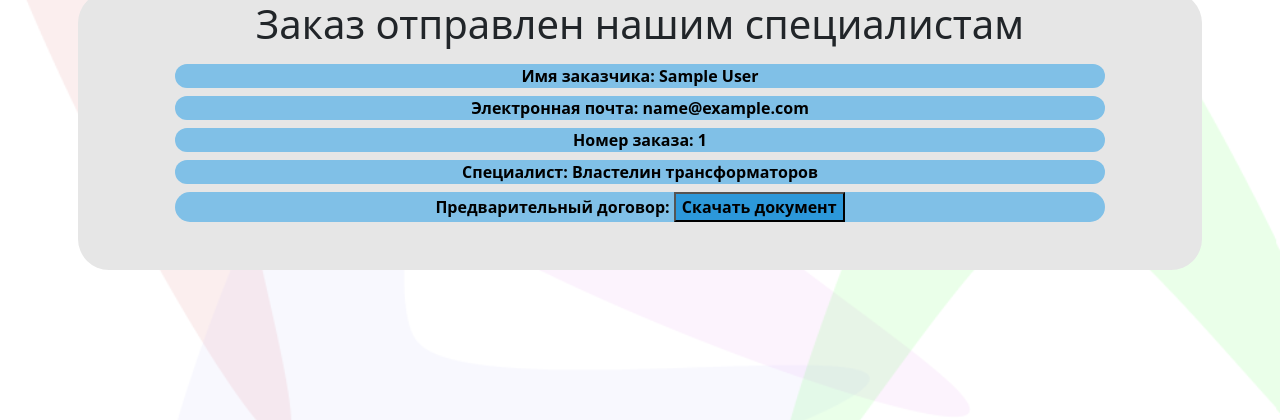
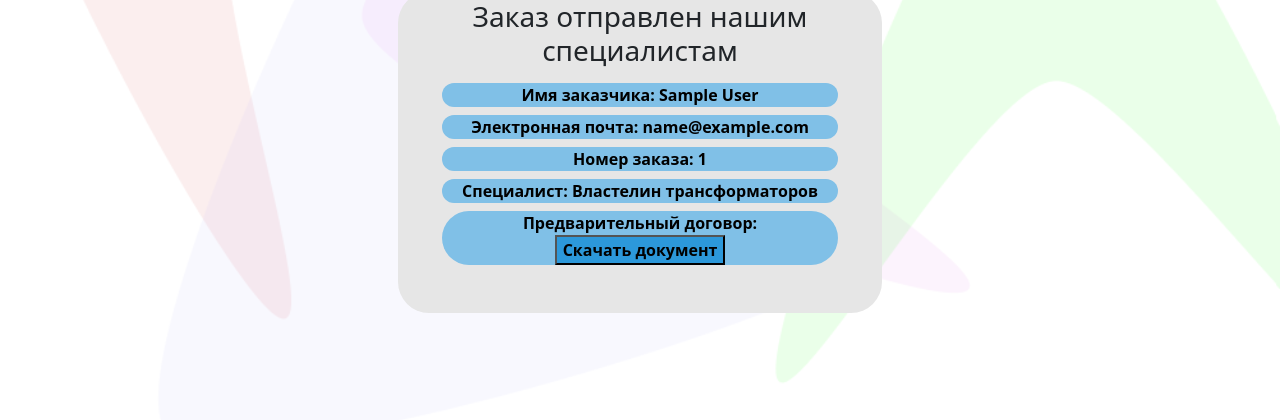
Before and after one commit to Electro98/protok, a Django app: page /results/1/ in a window 1280 px wide. Shown: the top 420 px of the page. Run offline with Django 3.2, Linux system fonts and the light colour scheme; tables that the repository leaves empty hold one stand-in row (values such as "Sample post").

Commit message:
изменен масштаб results

```diff
--- a/protok/calc/templates/calc/results.html
+++ b/protok/calc/templates/calc/results.html
@@ -14,11 +14,12 @@
 
 </head>
 <body style="background: url({% static 'calc/fon_site.png' %}); background-size: cover; background-position: center;" ,>
-<div class="container">
+<div class="container" style="width:  500px;
+            height: 30px;">
     <div class="row 3 g-2 pb-5" , style="background: #E6E6E6; border-radius: 31px">
-        <center><h1>
+        <center><h3>
             Заказ отправлен нашим специалистам
-        </h1>
+        </h3>
         </center>
         <center>
         <div class="col-md-10" , style="background: #80C0E7;border-radius: 31px;">
```
